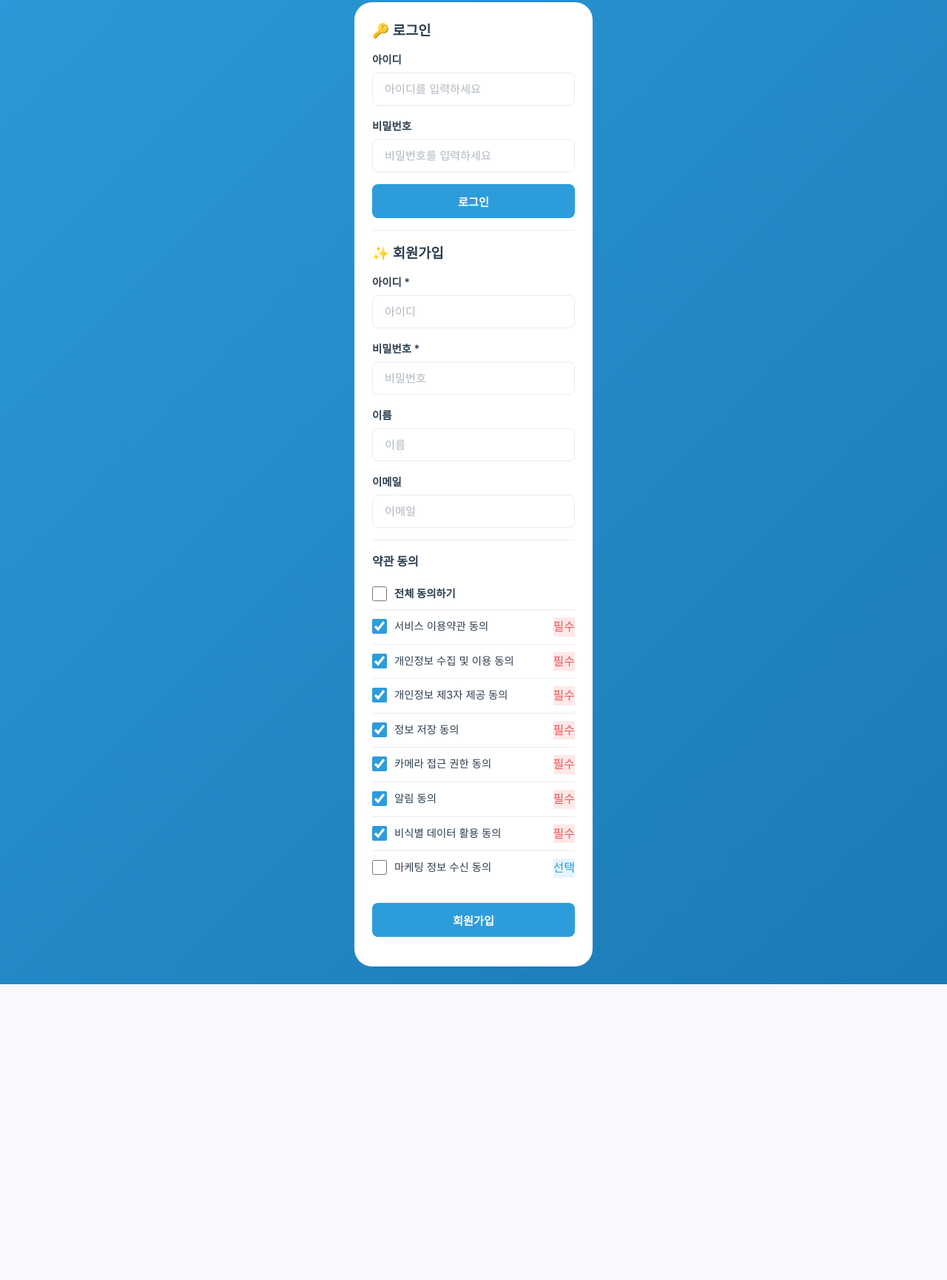
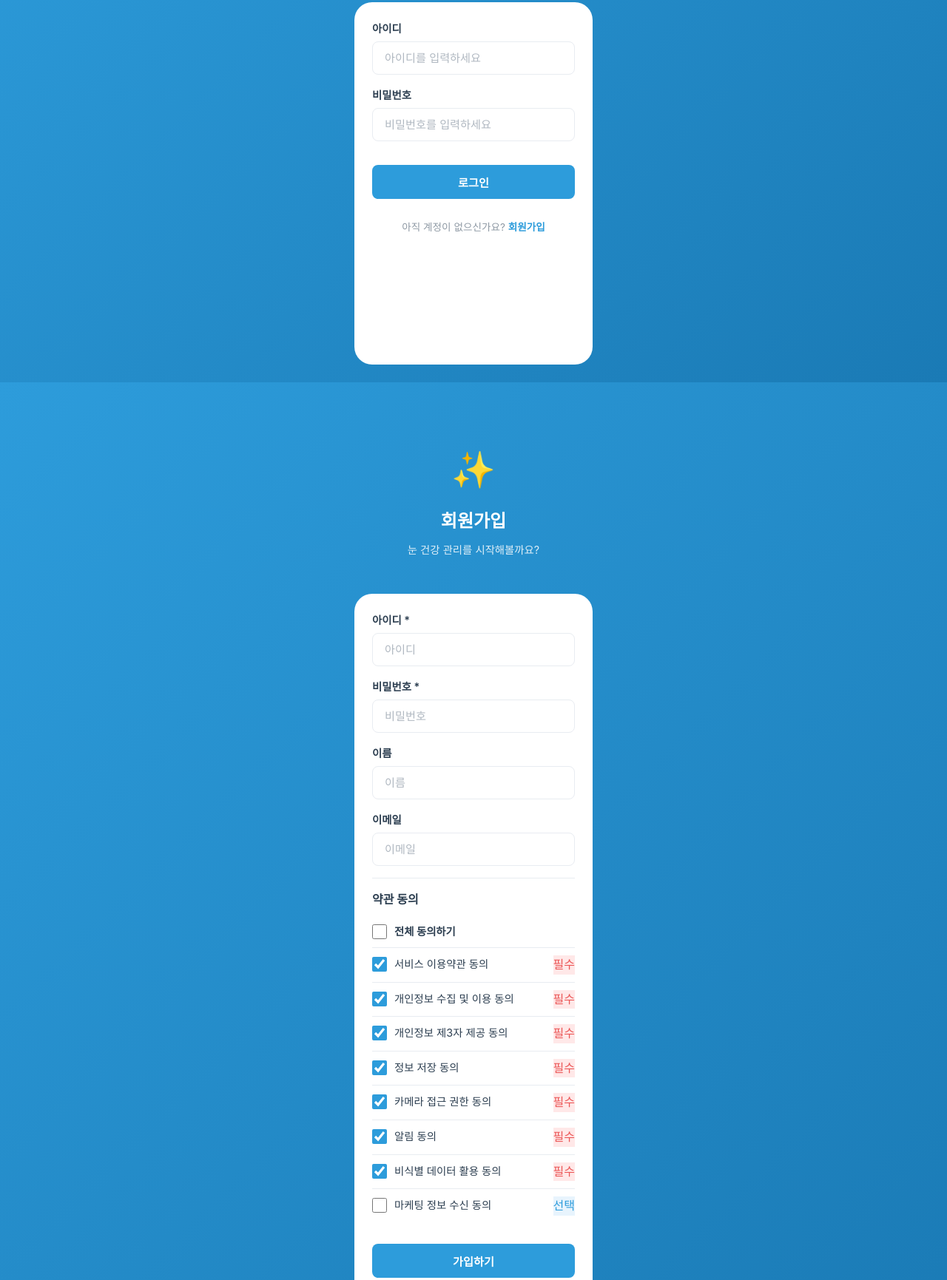
Before and after one commit to jksh0602/eye-care-phr, a plain HTML site: page index.html in a window 1280 px wide. Shown: the part 283-2014 px from the top of the page at 74% size. Before the commit the page ends 1614 px from the top, so only its background shows below. Drawn offline with nearby package versions, Linux system fonts and the light colour scheme.

Commit message:
로그인 / 회원가입 정석 분리

```diff
--- a/css/style.css
+++ b/css/style.css
@@ -1352,6 +1352,7 @@ textarea.form-input {
 
 /* 페이지별 body 조정 */
 body:has(#page-login.active) { padding-bottom: 0; }
+body:has(#page-register.active) { padding-bottom: 0; }
 body:has(#page-welcome.active) { padding-bottom: 0; }
 body:has(#page-selfDiagnosis.active) { padding-bottom: 0; }
 body:has(#page-setupComplete.active) { padding-bottom: 0; }
--- a/index.html
+++ b/index.html
@@ -13,7 +13,7 @@
 
     <!-- ==================== AUTH PAGES ==================== -->
 
-    <!-- 로그인 + 회원가입 (같은 페이지) -->
+    <!-- 로그인 -->
     <div id="page-login" class="page auth-page">
         <div class="auth-header">
             <div class="auth-icon">👁️</div>
@@ -21,8 +21,6 @@
             <p>당신의 눈 건강을 스마트하게 관리하세요</p>
         </div>
         <div class="auth-body">
-            <!-- 로그인 -->
-            <h3 class="font-bold mb-3">🔑 로그인</h3>
             <form id="loginForm" onsubmit="return login(event)">
                 <div class="form-group">
                     <label class="form-label">아이디</label>
@@ -32,13 +30,22 @@
                     <label class="form-label">비밀번호</label>
                     <input type="password" id="loginPw" class="form-input" placeholder="비밀번호를 입력하세요" required autocomplete="current-password">
                 </div>
-                <button type="submit" class="btn btn-primary">로그인</button>
+                <button type="submit" class="btn btn-primary mt-4">로그인</button>
             </form>
+            <div class="auth-footer mt-3">
+                아직 계정이 없으신가요? <a href="#" onclick="showPage('register')">회원가입</a>
+            </div>
+        </div>
+    </div>
 
-            <div class="divider"></div>
-
-            <!-- 회원가입 + 약관동의 -->
-            <h3 class="font-bold mb-3">✨ 회원가입</h3>
+    <!-- 회원가입 + 약관동의 -->
+    <div id="page-register" class="page auth-page" style="display:none;">
+        <div class="auth-header">
+            <div class="auth-icon">✨</div>
+            <h1>회원가입</h1>
+            <p>눈 건강 관리를 시작해볼까요?</p>
+        </div>
+        <div class="auth-body">
             <form id="registerForm" onsubmit="return register(event)">
                 <div class="form-group">
                     <label class="form-label">아이디 *</label>
@@ -56,7 +63,6 @@
                     <label class="form-label">이메일</label>
                     <input type="email" id="regEmail" class="form-input" placeholder="이메일">
                 </div>
-
                 <div class="divider"></div>
                 <h4 class="font-bold mb-2">약관 동의</h4>
                 <div class="checkbox-group">
@@ -73,8 +79,11 @@
                     <div class="checkbox-item"><input type="checkbox" class="consent-cb consent-required" data-key="anonymized_data" checked><span class="checkbox-text">비식별 데이터 활용 동의</span><span class="badge-required">필수</span></div>
                     <div class="checkbox-item"><input type="checkbox" class="consent-cb" data-key="marketing_optin"><span class="checkbox-text">마케팅 정보 수신 동의</span><span class="badge-optional">선택</span></div>
                 </div>
-                <button type="submit" class="btn btn-primary mt-3">회원가입</button>
+                <button type="submit" class="btn btn-primary mt-4">가입하기</button>
             </form>
+            <div class="auth-footer mt-3">
+                이미 계정이 있으신가요? <a href="#" onclick="showPage('login')">로그인</a>
+            </div>
         </div>
     </div>
 
```
